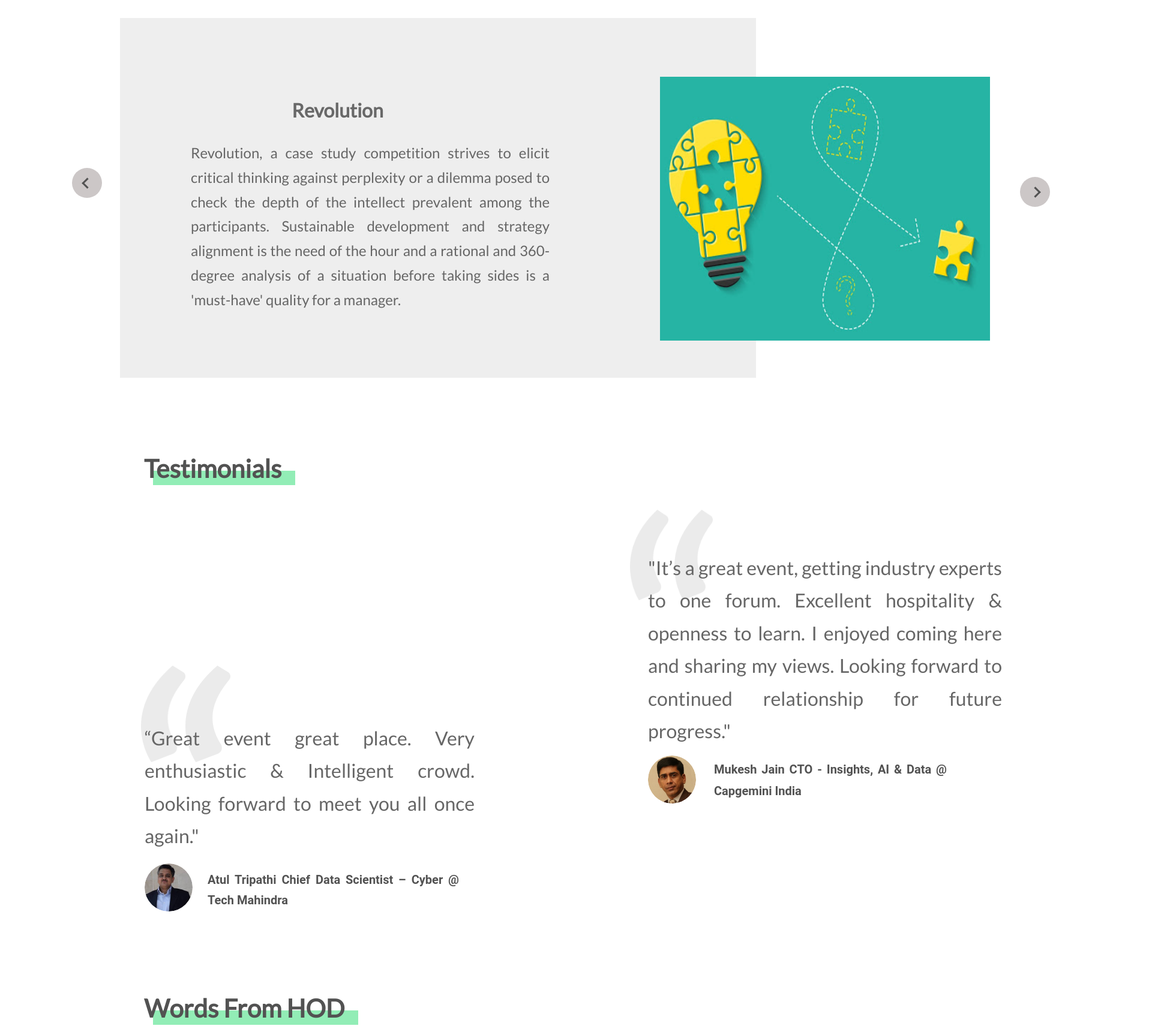
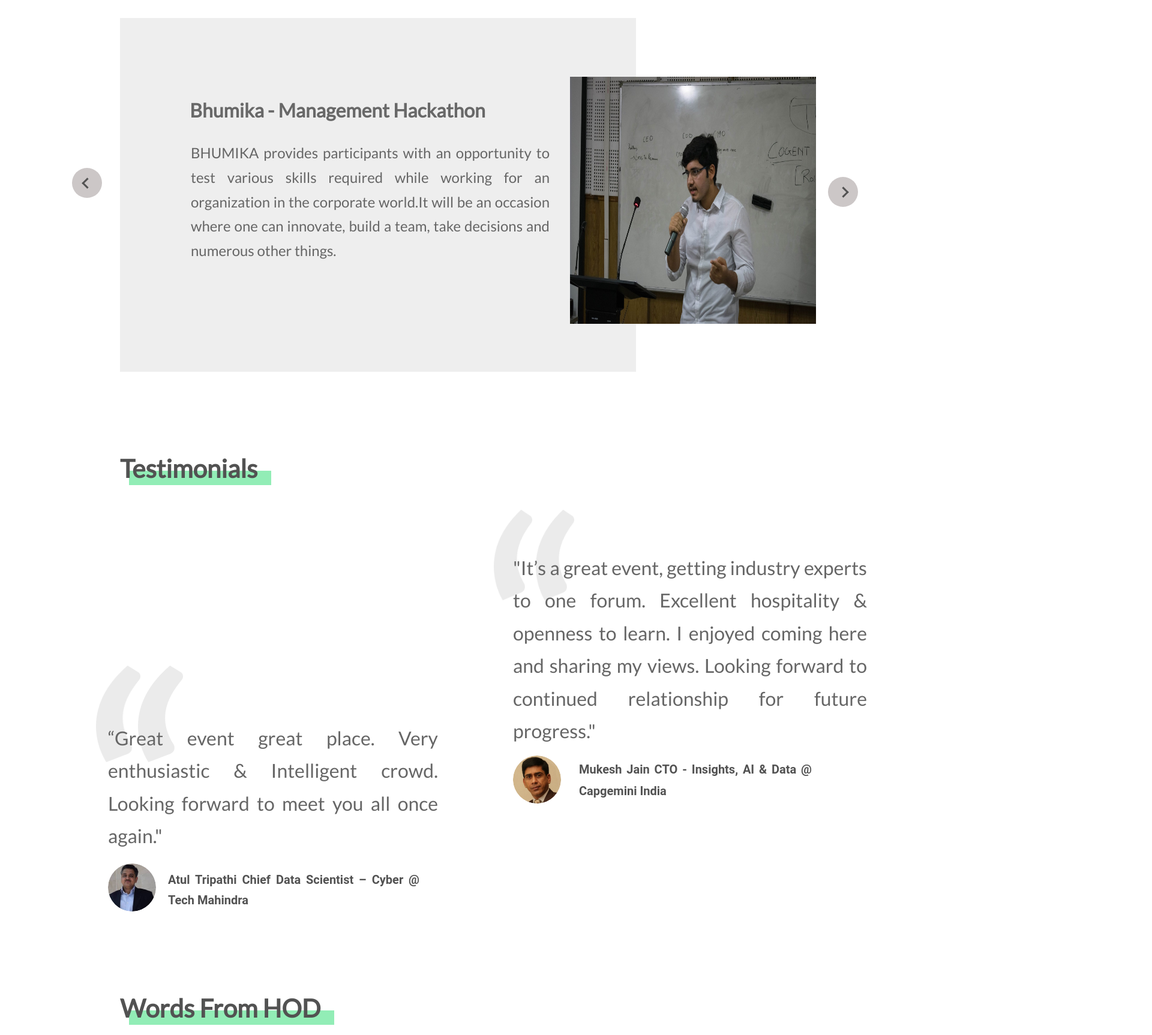
Before and after one commit to srivastava9/Confluencia, a React (Create React App) app in the folder frontend/confluencia/: page / in a window 1280 px wide. Shown: the part 2000-3726 px from the top of the page at 60% size, 1920 px wide, since content can reach past the window. Built offline with nearby package versions, Linux system fonts and the light colour scheme.

Commit message:
merge conflict

```diff
--- a/frontend/confluencia/src/components/events/events.css
+++ b/frontend/confluencia/src/components/events/events.css
@@ -29,8 +29,8 @@
 }
 .homepage_3_textbox {
   position: absolute;
-  width: 1060px;
-  height: 600px;
+  width: 860px;
+  height: 590px;
   left: 200px;
   top: 2030px;
 
@@ -79,25 +79,16 @@
 }
 .homepage_3_button2 {
   position: absolute;
-  left: 500px;
+  left: 350px;
   top: 449px;
   border: 1px solid #525252;
   box-sizing: border-box;
 }
 .homepage_3_image {
-  position: relative;
-  width: 600px;
-  height: 440px;
-  left: -30px;
-  top: 0;
+  position: absolute;
+  width: 410px;
+  height: 412px;
+  left: 950px;
+  top: 2128px;
   mix-blend-mode: normal;
 }
-.image_setting {
-
-  overflow:hidden;
-  position: absolute;
-  left: 1100px;
-  top: 2128px;
-  width: 550px;
-  height: 480px;
-}
--- a/frontend/confluencia/src/components/events/events.js
+++ b/frontend/confluencia/src/components/events/events.js
@@ -26,9 +26,7 @@ export default function Events(props) {
           />
         </div> */}
       </div>
-      <div className="image_setting">
-        <img src={props.eventImg} className="homepage_3_image" />
-      </div>
+      <img src={props.eventImg} className="homepage_3_image" />
     </div>
   );
 }
--- a/frontend/confluencia/src/components/footer/footer.css
+++ b/frontend/confluencia/src/components/footer/footer.css
@@ -1,13 +1,13 @@
 .footer {
   display: flex;
   justify-content: space-around;
+  width: "500px";
   line-height: 40px;
   background-color: #ebebeb;
-  padding: 70px;
+  padding: 100px;
   text-align: left;
   font-family: "Lato";
   color: #666666;
-
 }
 .heading {
   font-weight: bold;
--- a/frontend/confluencia/src/homepage/homepage.css
+++ b/frontend/confluencia/src/homepage/homepage.css
@@ -1,6 +1,6 @@
 .homepage_1_grey {
-  width: 1200px;
-  height: 840px;
+  width: 1000px;
+  height: 820px;
   background: #eeeeee;
   position: absolute;
   top: 0px;
@@ -72,9 +72,9 @@ a.register_a {
 }
 .homepage_1_image {
   position: absolute;
-  width: 960px;
-  height: 600px;
-  left: 960px;
+  width: 660px;
+  height: 500px;
+  left: 860px;
   top: 118px;
 }
 .homepage_1_button {
@@ -89,14 +89,14 @@ a.register_a {
 }
 .homepage_2_title {
   position: absolute;
-  left: 240px;
+  left: 200px;
   top: 1000px;
 }
 .homepage_2_text1 {
   position: absolute;
-  width: 1440px;
+  width: 1200px;
   height: 166px;
-  left: 240px;
+  left: 200px;
   top: 1160px;
 
   font-family: Lato;
@@ -112,9 +112,9 @@ a.register_a {
 }
 .homepage_2_text2 {
   position: absolute;
-  width: 1440px;
+  width: 1200px;
   height: 166px;
-  left: 240px;
+  left: 200px;
   top: 1410px;
 
   font-family: Lato;
@@ -132,21 +132,22 @@ a.register_a {
   position: absolute;
   width: 165px;
   height: 60px;
-  left: 240px;
+  left: 200px;
   top: 1700px;
 }
 .homepage_3_title {
   position: absolute;
   height: 63px;
-  left: 240px;
+  left: 200px;
   top: 1910px;
 }
 .homepage_3_textbox {
   position: absolute;
   width: 860px;
   height: 590px;
-  left: 240px;
+  left: 200px;
   top: 2030px;
+
   background: #eeeeee;
 }
 .homepage_3_text_title {
@@ -192,7 +193,7 @@ a.register_a {
 }
 .homepage_3_button2 {
   position: absolute;
-  left: 400px;
+  left: 350px;
   top: 449px;
   border: 1px solid #525252;
   box-sizing: border-box;
@@ -207,14 +208,14 @@ a.register_a {
 }
 .homepage_4_title {
   position: absolute;
-  left: 240px;
+  left: 200px;
   top: 2750px;
 }
 .semicolon1 {
   position: absolute;
   width: 64px;
   height: 151px;
-  left: 1050px;
+  left: 823px;
   top: 2850px;
 
   /* background: rgba(204, 204, 204, 0.4); */
@@ -223,14 +224,14 @@ a.register_a {
   position: absolute;
   width: 64px;
   height: 151px;
-  left: 1124px;
+  left: 893px;
   top: 2850px;
 }
 .homepage_4_text1 {
   position: absolute;
   width: 590px;
   height: 270px;
-  left: 1080px;
+  left: 855px;
   top: 2920px;
 
   font-family: Lato;
@@ -248,7 +249,7 @@ a.register_a {
   position: absolute;
   width: 80px;
   height: 80px;
-  left: 1080px;
+  left: 855px;
   top: 3260px;
   border-radius: 200px;
 }
@@ -256,7 +257,7 @@ a.register_a {
   position: absolute;
   width: 388px;
   height: 69px;
-  left: 1190px;
+  left: 965px;
   top: 3265px;
   font-family: Roboto;
   font-style: normal;
@@ -271,21 +272,21 @@ a.register_a {
   position: absolute;
   width: 74px;
   height: 161px;
-  left: 235px;
+  left: 160px;
   top: 3110px;
 }
 .semicolon4 {
   position: absolute;
   width: 75px;
   height: 161px;
-  left: 309px;
+  left: 230px;
   top: 3110px;
 }
 .homepage_4_text2 {
   position: absolute;
   width: 550px;
   height: 162px;
-  left: 241px;
+  left: 180px;
   top: 3204px;
   font-family: Lato;
   font-style: normal;
@@ -302,7 +303,7 @@ a.register_a {
   position: absolute;
   width: 80px;
   height: 80px;
-  left: 241px;
+  left: 180px;
   top: 3440px;
   border-radius: 200px;
 }
@@ -310,7 +311,7 @@ a.register_a {
   position: absolute;
   width: 419px;
   height: 68px;
-  left: 346px;
+  left: 280px;
   top: 3450px;
   font-family: Roboto;
   font-style: normal;
@@ -325,14 +326,14 @@ a.register_a {
 }
 .homepage_5_title {
   position: absolute;
-  left: 240px;
+  left: 200px;
   top: 3650px;
 }
 .homepage_5_text {
   position: absolute;
   width: 881px;
   height: 533px;
-  left: 240px;
+  left: 190px;
   top: 3800px;
 
   font-family: Lato;
@@ -350,14 +351,14 @@ a.register_a {
   position: absolute;
   width: 250px;
   height: 250px;
-  left: 1341px;
+  left: 1150px;
   top: 3850px;
 }
 .hod_details {
   position: absolute;
   width: 375px;
   height: 93px;
-  left: 1285px;
+  left: 1103px;
   top: 4100px;
   font-family: Lato;
   font-size: 18px;
@@ -394,7 +395,7 @@ a.register_a {
 .nextslide {
   position: absolute;
   top: 2295px;
-  left: 1700px;
+  left: 1380px;
   height: 50px;
   width: 50px;
   display: flex;
@@ -418,7 +419,7 @@ a.register_a {
 }
 .homepage_6_title {
   position: absolute;
-  left: 240px;
+  left: 200px;
   top: 4356px;
 }
 .spons_div {
@@ -427,7 +428,7 @@ a.register_a {
   left: 200px;
   display: flex;
   flex-wrap: wrap;
-  width: 1440px;
+  width: 1200px;
   justify-content: space-around;
 }
 .spons_image {
@@ -437,5 +438,5 @@ a.register_a {
 .homepage_7 {
   position: absolute;
   top: 5000px;
-  width: 1920px;
+  width: 100%;
 }
--- a/frontend/confluencia/src/homepage/homepage.js
+++ b/frontend/confluencia/src/homepage/homepage.js
@@ -32,32 +32,32 @@ class Homepage extends Component {
       eventsData: [
         {
           id: 1,
-          title: "Revolution",
+          title: "Bhumika - Management Hackathon",
           about:
-            "Revolution, a case study competition strives to elicit critical thinking against perplexity or a dilemma posed to check the depth of the intellect prevalent among the participants. Sustainable development and strategy alignment is the need of the hour and a rational and 360-degree analysis of a situation before taking sides is a 'must-have' quality for a manager.",
-          img: Revolution_image
+            "BHUMIKA provides participants with an opportunity to test various skills required while working for an organization in the corporate world.It will be an occasion where one can innovate, build a team, take decisions and numerous other things.",
+          img: Event_1_image
         },
         {
           id: 2,
-          title: "Abhivyakti",
+          title: "Google Startup Weekend",
           about:
-            "Abhivyakti is an 'Advertisement Making Competition' for engineering and B-School students to showcase their creativity in Marketing products and services. Its objective is to acquaint the students about promotional strategies in marketing through advertisements. It comprises of conceptual ad presentation by the students. Students will act out on various advertisement script and ideas relevant for different sectors across various domains.",
-          img: Abhivyakti_image
+            "The event Techstars startup weekend powered by Google was organised in collaboration with E-summit 2018. It was a 54 hour long event where participants went through a process, to generate a startup idea. They were divided into groups and were asked to work on an idea. Mentors from different industries were invited to interact with the teams and improve their ideas.",
+          img: Event_2_image
         },
         {
           id: 3,
-          title: "Quizza",
+          title: "Corporata",
           about:
-            "Quizza is a series of quizzes conducted under Confluencia. Under Quizza we promise to bring you a new quiz every 15 to 30 days. Each quiz would be independent of the other quizzes and would have separate prizes and rewards for each quiz. The underlying theme of quizzes would be to check you based on general awareness, business knowledge, and aptitude.",
-          img: Quizza_image
+            "Corporata provides the participants with a chance to build upon the financial repertoire and sharpen their business acumen. It also provides a platform to boast about their financial literacy and general economic awareness. It tests understanding of core financial knowledge against the best in the game and astound the jury with their business insights.",
+          img: Event_3_image
+        },
+        {
+          id: 4,
+          title: "Marksense ",
+          about:
+            "In three stages, from general awareness of logos of the companies to re-introducing a failed product in the market, the participants must prove that they have the potential to rule the market.",
+          img: Event_4_image
         }
-        // {
-        //   id: 4,
-        //   title: "Marksense ",
-        //   about:
-        //     "In three stages, from general awareness of logos of the companies to re-introducing a failed product in the market, the participants must prove that they have the potential to rule the market.",
-        //   img: Event_4_image
-        // }
       ],
       active_index: 1
     };
@@ -66,7 +66,7 @@ class Homepage extends Component {
   prevSlide() {
     if (this.state.active_index === 1) {
       this.setState({
-        active_index: 3
+        active_index: 4
       });
     } else {
       this.setState({
@@ -75,7 +75,7 @@ class Homepage extends Component {
     }
   }
   nextSlide = () => {
-    if (this.state.active_index === 3) {
+    if (this.state.active_index === 4) {
       this.setState({
         active_index: 1
       });
```
